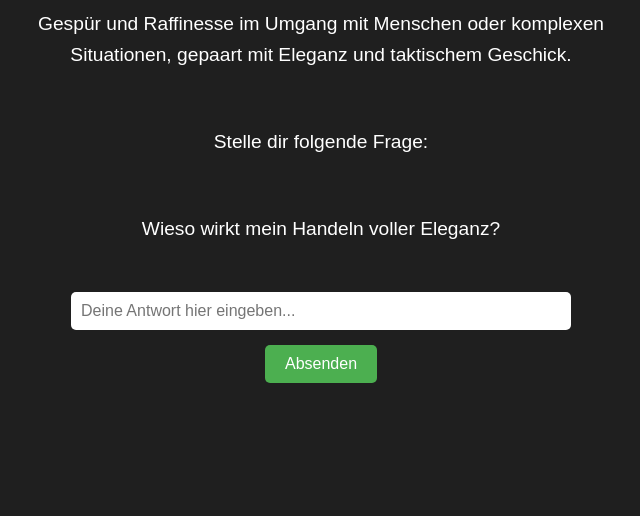
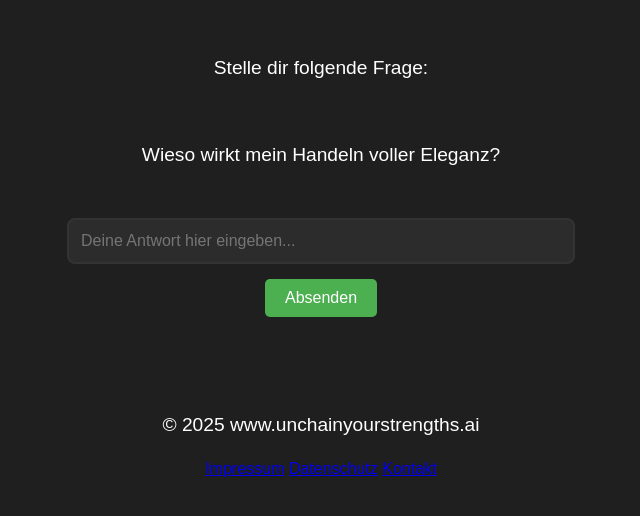
Before and after one commit to AzizaAziz101/push-30-04, a plain HTML site: page Finesse.html in a window 1280 px wide. Shown: the part 258-774 px from the top of the page, without its empty margins (319-959 px from the left). Drawn offline with Linux system fonts and the light colour scheme.

Commit message:
Initial commit

```diff
--- a/Finesse.html
+++ b/Finesse.html
@@ -8,13 +8,13 @@
     body {
       font-family: Arial, sans-serif;
       background-color: #1f1f1f;
+      display: flex;
+      flex-direction: column; /* <<< Das ist entscheidend */
+      justify-content: center;
+      align-items: center;
+      height: 100vh;
       margin: 0;
       padding: 20px;
-      display: flex;
-      justify-content: center;
-      align-items: center;
-      flex-wrap: wrap;
-      height: 100vh;
     }
 
     .content {
@@ -33,14 +33,29 @@
       line-height: 1.6;
     }
 
+
     input[type="text"] {
-      padding: 10px;
+      padding: 12px;
       width: 80%;
       font-size: 1em;
       margin-top: 10px;
-      border: none;
-      border-radius: 5px;
+      border: 2px solid #333;
+      border-radius: 8px;
+      background-color: #2c2c2c;
+      color: white;
+      outline: none;
+      transition: all 0.3s ease;
     }
+
+    input[type="text"]:focus {
+      border-color: #4CAF50;
+      box-shadow: 0 0 5px rgba(76, 175, 80, 0.5);
+    }
+
+
+
+
+
 
     button {
       margin-top: 15px;
@@ -81,6 +96,33 @@
     <div id="ausgabe" class="antwort"></div>
   </div>
 
+
+
+  <br>
+  <br>
+  <br>
+
+<div style="text-align: center;">
+      <!-- Footer -->
+    <footer style="background-color: transparent;" class="text-white p-6 mt-12 text-center">
+      <div>
+          <p>&copy; 2025 www.unchainyourstrengths.ai</p>
+      </div>
+      <div class="mt-4 space-x-4">
+
+          <a href="Impressum.html" class="hover:text-green-500">Impressum</a>
+          <a href="Datenschutz.html" class="hover:text-green-500">Datenschutz</a>
+          <a href="Kontakt.html" class="hover:text-green-500">Kontakt</a>
+
+      </div>
+  </footer>
+
+
+
+
+</div>
+
+
   <script>
     function zeigeAntwort() {
       const input = document.getElementById("antwortInput").value;
```
Also changed, not shown: Beharrlichkeit.html (+24 -6 lines), Entschlossenheit.html (+24 -5 lines), Präsenz.html (+24 -5 lines), Resilienz.html (+24 -6 lines), Selbstbewusstsein.html (+32 -5 lines), Strahlkraft.html (+29 -5 lines).
